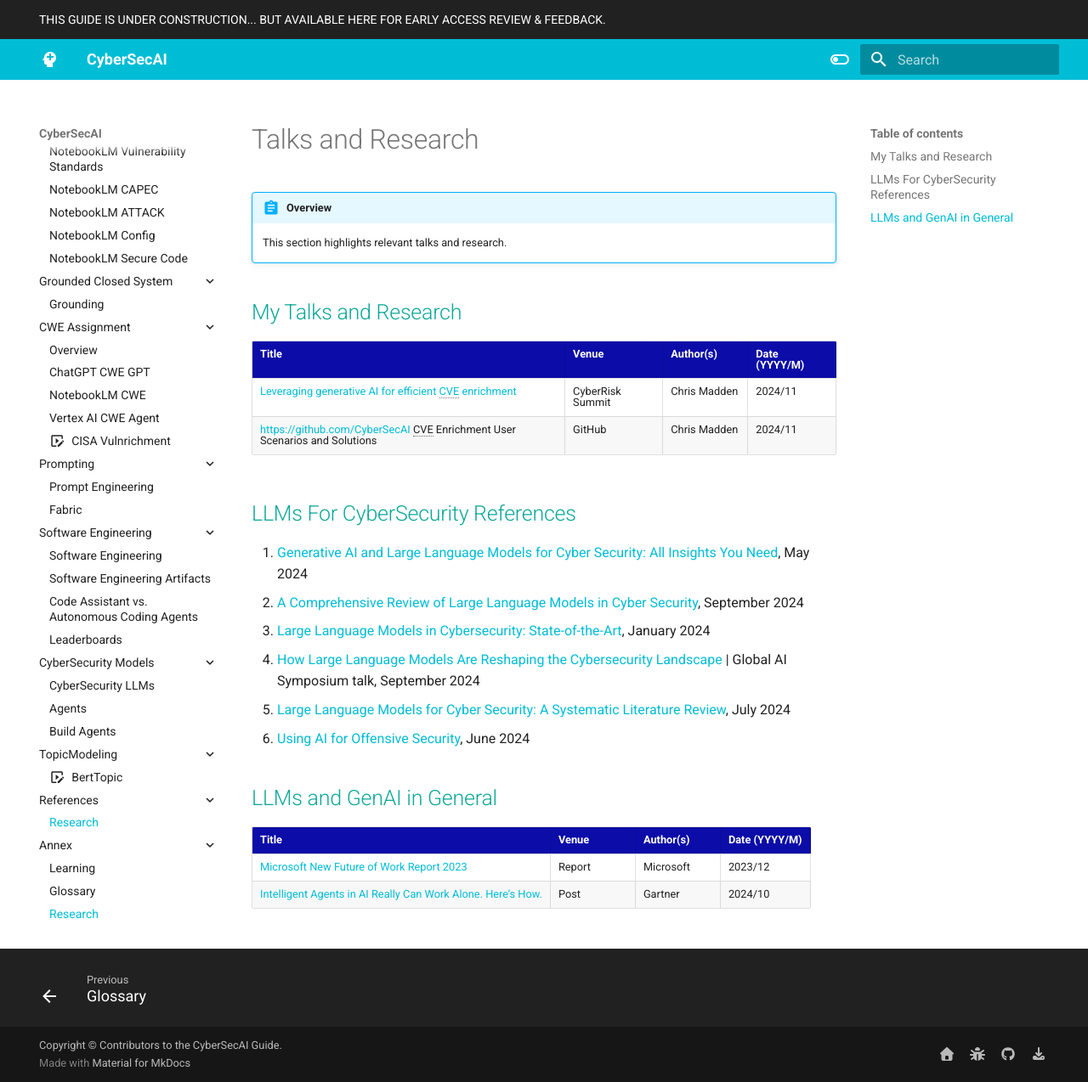
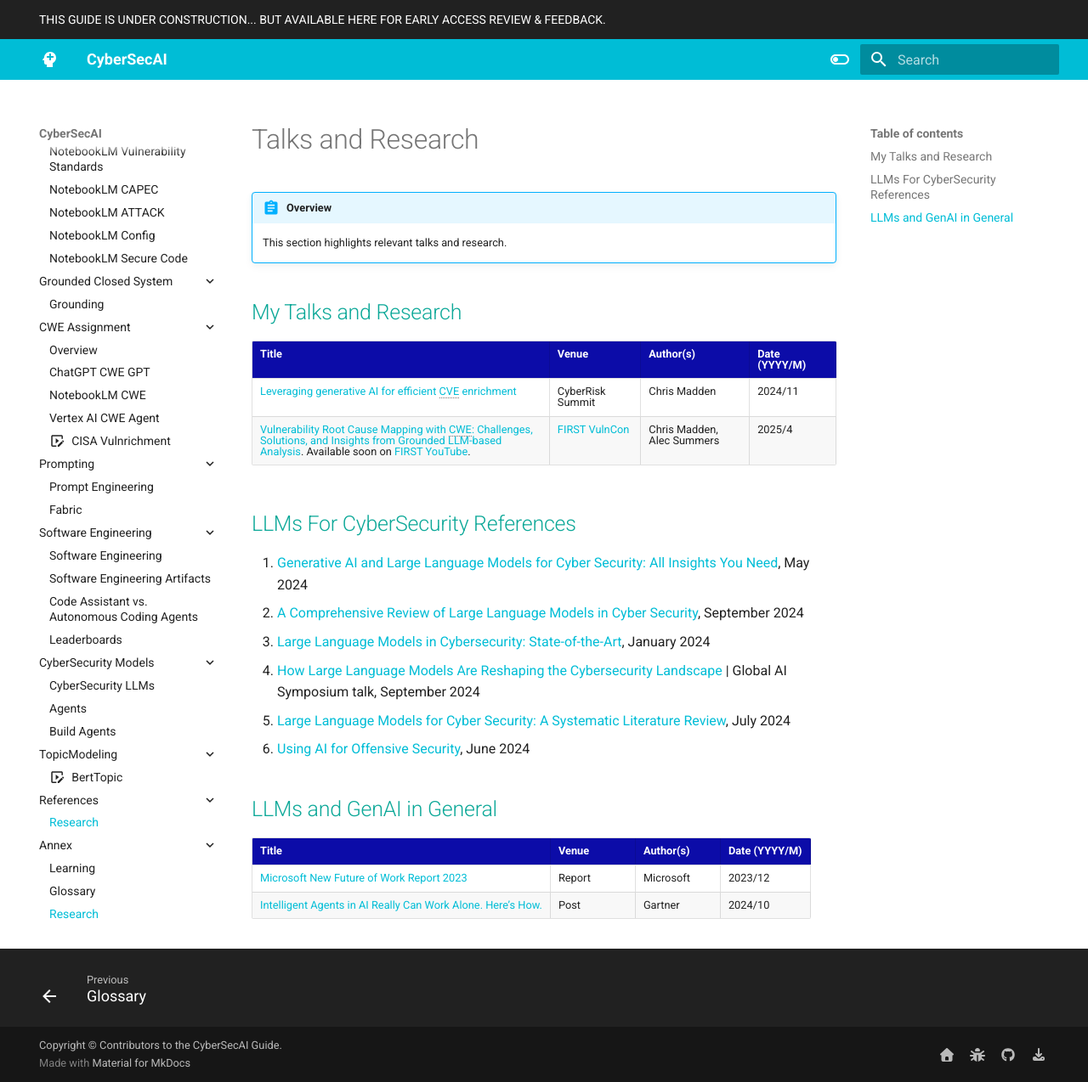
Before and after one commit to CyberSecAI/CyberSecAI.github.io, an MkDocs documentation site: the page built from docs/research/research.md, in a window 1280 px wide and 1274 px high. Shown: the whole window at 85% size. Built offline with MkDocs 1.6.1 and Material for MkDocs 9.7.7, drawn with Linux system fonts in a browser that asks for light colours; comment, search, counter and statistics services are not loaded.

Commit message:
update research

```diff
--- a/docs/research/research.md
+++ b/docs/research/research.md
@@ -11,7 +11,7 @@
 | **Title**                                                                                        | **Venue**           | **Author(s)** | **Date** (YYYY/M) |
 |--------------------------------------------------------------------------------------------------|---------------------|---------------|-------------------|
 | [Leveraging generative AI for efficient CVE enrichment](https://www.youtube.com/watch?v=XBjLAJsm5LA)  | CyberRisk Summit           | Chris Madden  | 2024/11            |
-| https://github.com/CyberSecAI CVE Enrichment User Scenarios and Solutions | GitHub   |      Chris Madden  | 2024/11           |
+| [Vulnerability Root Cause Mapping with CWE: Challenges, Solutions, and Insights from Grounded LLM-based Analysis](https://www.first.org/conference/vulncon2025/program#pVulnerability-Root-Cause-Mapping-with-CWE-Challenges-Solutions-and-Insights-from-Grounded-LLM-based-Analysis). Available soon on [FIRST YouTube](https://www.youtube.com/@FIRSTdotorg). | [FIRST VulnCon](https://www.first.org/conference/vulncon2025)   |      Chris Madden, Alec Summers  | 2025/4           |
 
 
 
```
